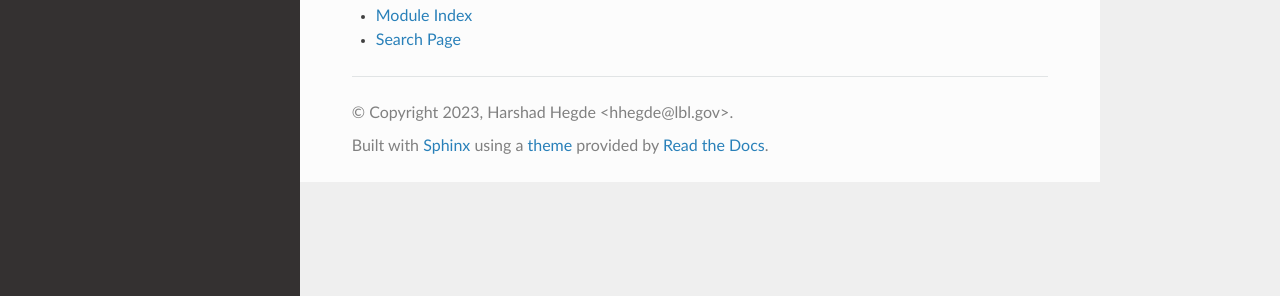
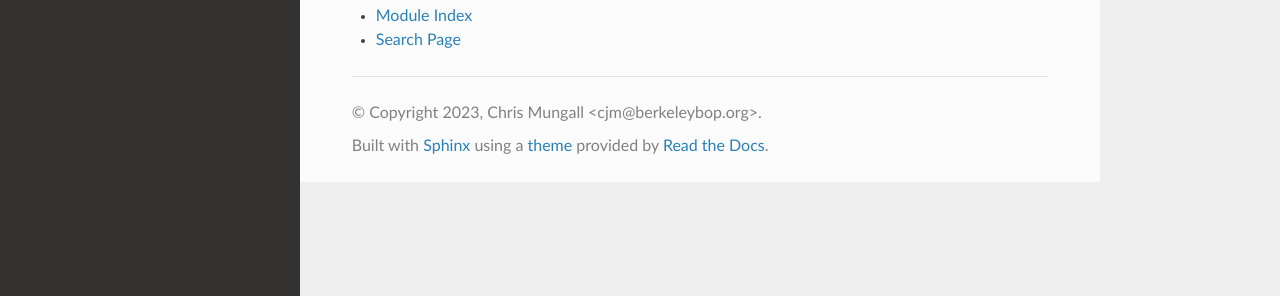
Before and after one commit to monarch-initiative/mondolib, a Sphinx documentation site: the page built from docs/index.rst, in a window 1280 px wide. Shown: the part 241-537 px from the top of the page. Built offline with Sphinx 7.4.7 and the Read the Docs theme 2.0.0, drawn with Linux system fonts in a browser that asks for light colours; pages that are not in the unit, such as notebooks, are missing from menus.

Commit message:
update author list

```diff
--- a/docs/conf.py
+++ b/docs/conf.py
@@ -11,8 +11,8 @@ from mondolib import __version__
 # https://www.sphinx-doc.org/en/master/usage/configuration.html#project-information
 
 project = 'mondolib'
-copyright = f"{date.today().year}, Harshad Hegde <hhegde@lbl.gov>"
-author = 'Harshad Hegde <hhegde@lbl.gov>'
+copyright = f"{date.today().year}, Chris Mungall <cjm@berkeleybop.org>"
+author = 'Chris Mungall <cjm@berkeleybop.org>'
 release = __version__
 
 # -- General configuration ---------------------------------------------------
--- a/pyproject.toml
+++ b/pyproject.toml
@@ -4,6 +4,7 @@ version = "0.0.0"
 description = "mondolib"
 authors = [
     "Chris Mungall <cjm@berkeleybop.org>",
+    "Nicolas Matentzoglu <nicolas.matentzoglu@gmail.com>",
     "Harshad Hegde <hhegde@lbl.gov>"
     ]
 license = "MIT"
```
Also changed, not shown: 1 other file.
